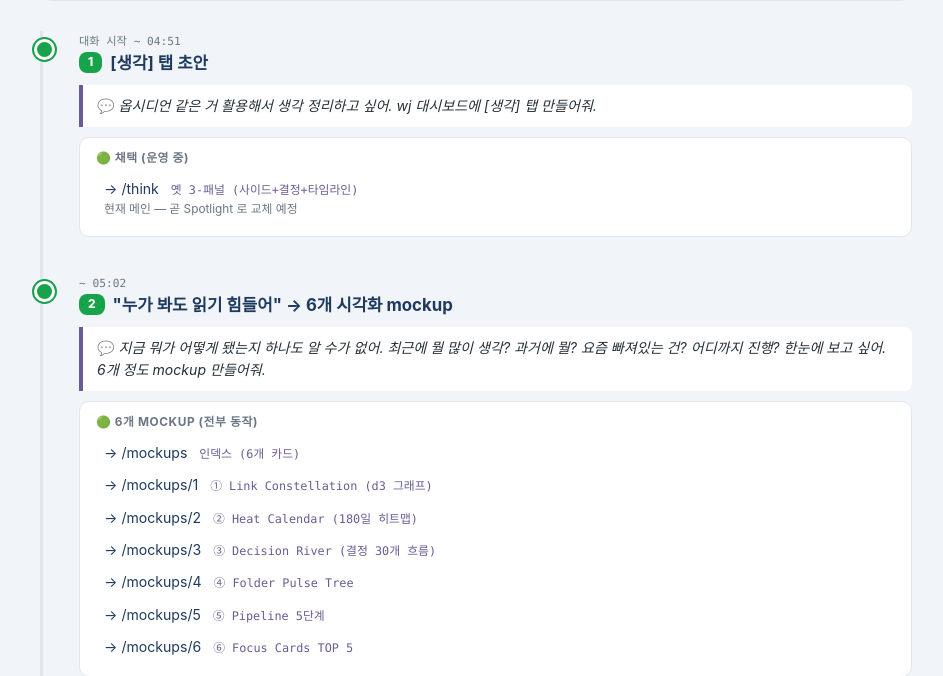
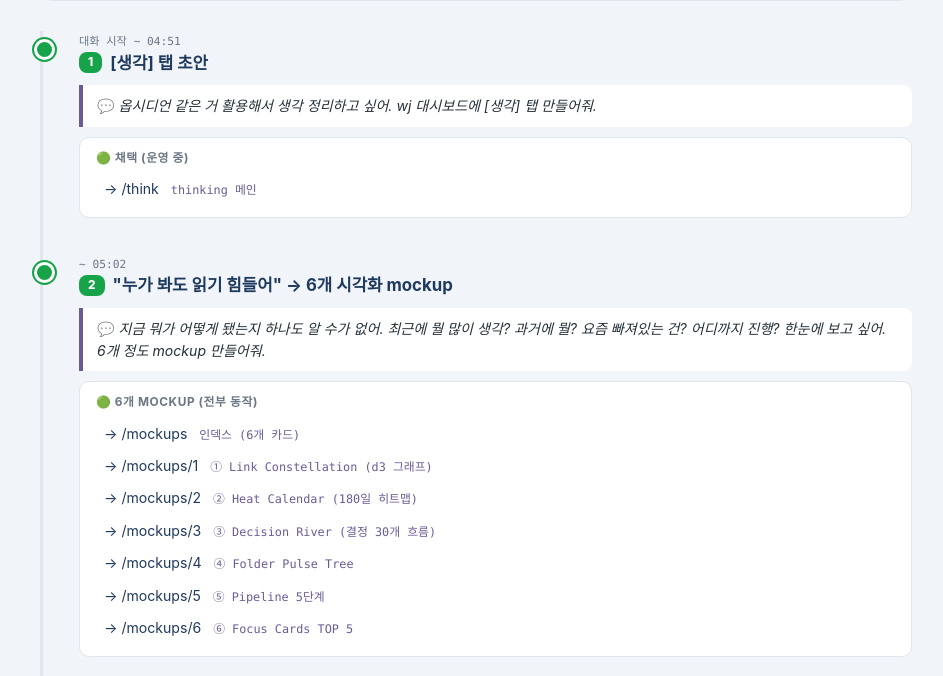
Before and after one commit to wj926/wj-dashboard, a Flask app: page /today in a window 1280 px wide. Shown: the part 530-1206 px from the top of the page, without its empty margins (164-1107 px from the left). Run offline with Flask 3, Linux system fonts and the light colour scheme; parts of the project's set-up code (start-up, migrations or seed data) failed here and were passed over.

Commit message:
Remove legacy 3-panel / tree shortcut from think UI

```diff
--- a/templates/think_spotlight.html
+++ b/templates/think_spotlight.html
@@ -64,8 +64,6 @@
     <span class="sub">최근 14일 가중 집중도</span>
     <div class="actions">
       <a href="/think/chat" class="outline">💬 새 대화</a>
-      <a href="/tree-vis/mindmap" class="tree">🌳 전체 구조</a>
-      <a href="/think/legacy" class="outline" style="font-size:0.74rem;">옛 3-패널</a>
     </div>
   </div>
 
--- a/templates/today_journey.html
+++ b/templates/today_journey.html
@@ -107,7 +107,7 @@
     <div class="quote">옵시디언 같은 거 활용해서 생각 정리하고 싶어. wj 대시보드에 [생각] 탭 만들어줘.</div>
     <div class="links">
       <div class="lh">🟢 채택 (운영 중)</div>
-      <a href="/think">→ /think <span class="url">옛 3-패널 (사이드+결정+타임라인)</span><span class="desc">현재 메인 — 곧 Spotlight 로 교체 예정</span></a>
+      <a href="/think">→ /think <span class="url">thinking 메인</span></a>
     </div>
   </div>
 
@@ -246,7 +246,7 @@
     <div class="note next"><b>📥 사용자 결정 대기:</b> ① 채팅 진입 OK? ② 구현 추적 mockup 어때? ③ 메인 교체 시점</div>
     <div class="links">
       <div class="lh">🟢 이미 동작 (운영 중)</div>
-      <a href="/think">→ /think <span class="url">메인 (옛 3-패널 + 새 챗봇 진입점)</span></a>
+      <a href="/think">→ /think <span class="url">thinking 메인 (위젯 + 챗봇 진입점)</span></a>
       <a href="/">→ / <span class="url">업무 대시보드</span></a>
     </div>
     <div class="note next">
```
